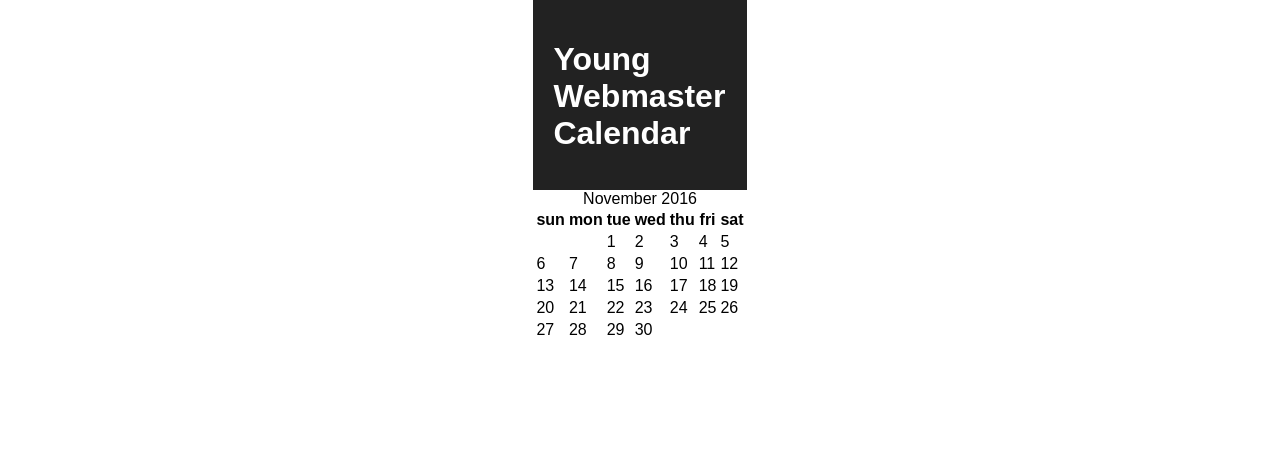
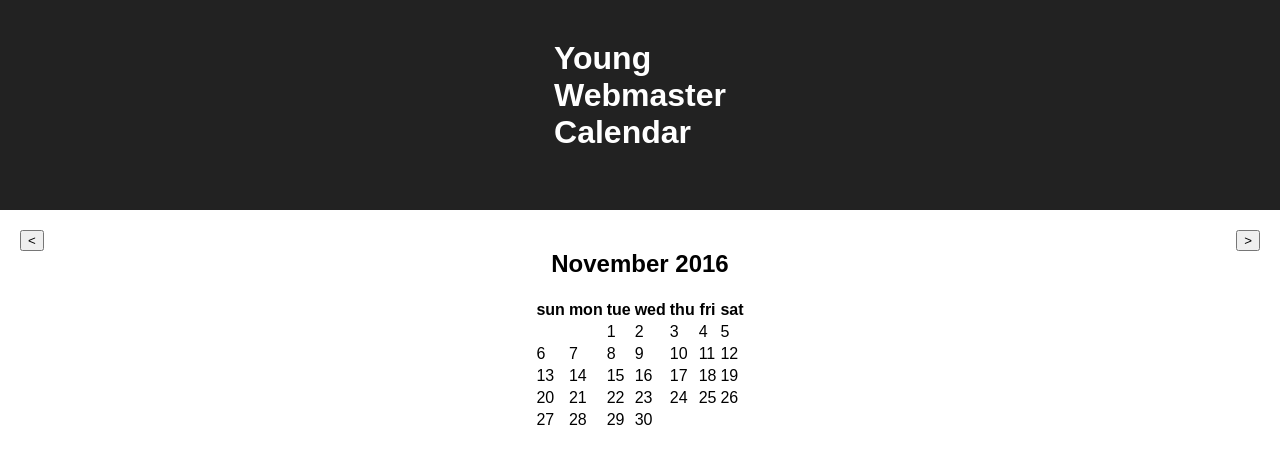
Before and after one commit to ak1103dev/ywc, a React (Create React App) app: page / in a window 1280 px wide. Shown: the top 464 px of the page. Built offline with nearby package versions, Linux system fonts and the light colour scheme.

Commit message:
Feat: center

```diff
--- a/src/App.css
+++ b/src/App.css
@@ -1,16 +1,39 @@
-.App {
-  /*text-align: center;*/
+.app {
+  display: block;
+  height: 100vh;
+}
+
+.header {
+  background-color: #222;
+  height: 150px;
+  padding: 30px;
+  color: white;
+}
+.header-title {
   display: table;
+  margin: 10px auto;
+}
+
+.body {
+  padding: 20px;
+}
+
+.calendar {
+}
+
+.title {
+  text-align: center;
+}
+.title-left {
+  float: left;
+}
+.title-right {
+  float: right;
+}
+.title-center {
+  display: inline-block;
+}
+
+.content {
   margin: 0 auto;
 }
-
-.App-header {
-  background-color: #222;
-  height: 150px;
-  padding: 20px;
-  color: white;
-}
-
-.App-intro {
-  font-size: large;
-}
--- a/src/App.js
+++ b/src/App.js
@@ -15,17 +15,28 @@ class App extends Component {
     const { month, year, dates } = this.state;
     console.log(this.state);
     return (
-      <div className="App">
-        <div className="App-header">
-          <h1>
+      <div className="app">
+        <div className="header">
+          <h1 className="header-title">
             <span>Young</span><br/>
             <span>Webmaster</span><br/>
             <span>Calendar</span><br/>
           </h1>
         </div>
-        <div className="App-body">
-          <table>
-            <caption>{`${month} ${year}`}</caption>
+        <div className="body">
+          <div className="calendar">
+            <div className="title">
+              <div className="title-left">
+                <button>{`<`}</button>
+              </div>
+              <div className="title-right">
+                <button>{`>`}</button>
+              </div>
+              <div className="title-center">
+                <h2>{`${month} ${year}`}</h2>
+              </div>
+            </div>
+            <table className="content">
               <tr>
                 {dayOfWeek.map((day) =>
                   <th>{day}</th>
@@ -41,6 +52,7 @@ class App extends Component {
             </table>
           </div>
         </div>
+      </div>
     );
   }
 }
```
Lines whose indentation alone changed are shown as unchanged.
